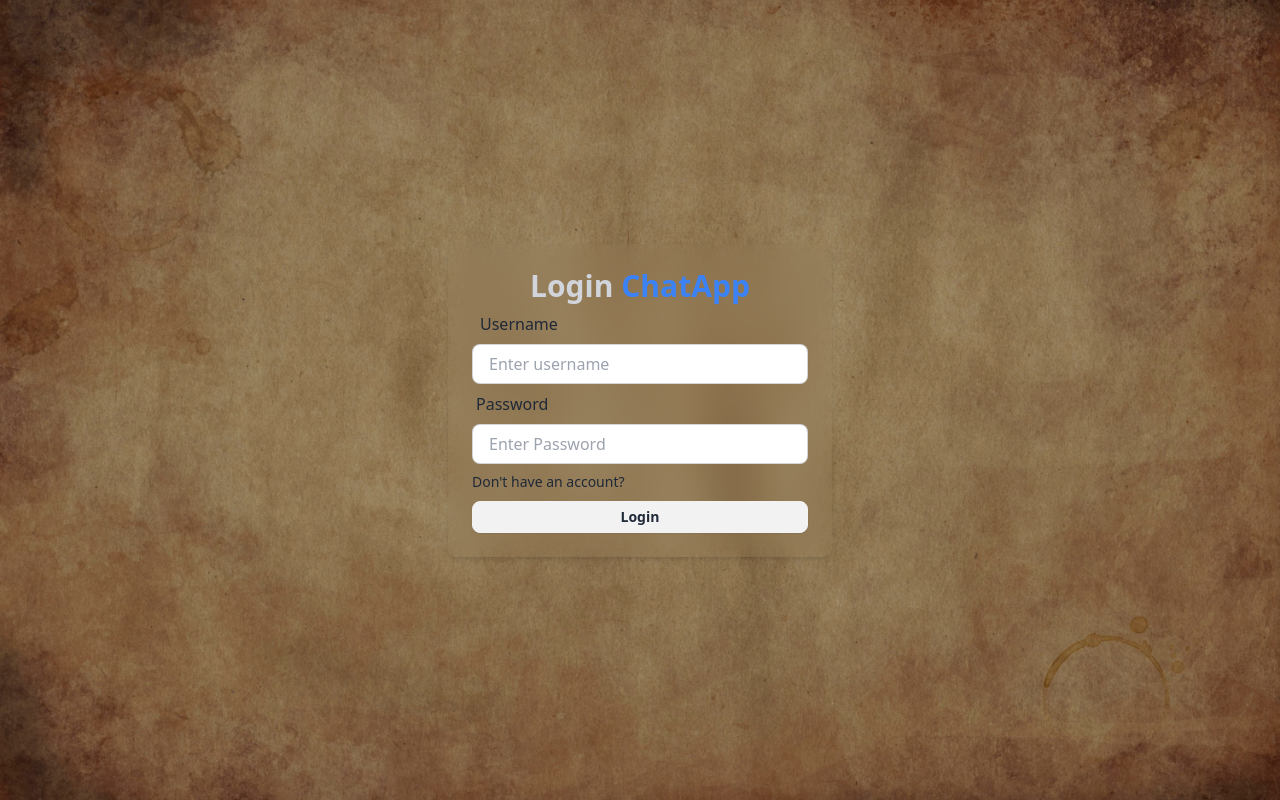
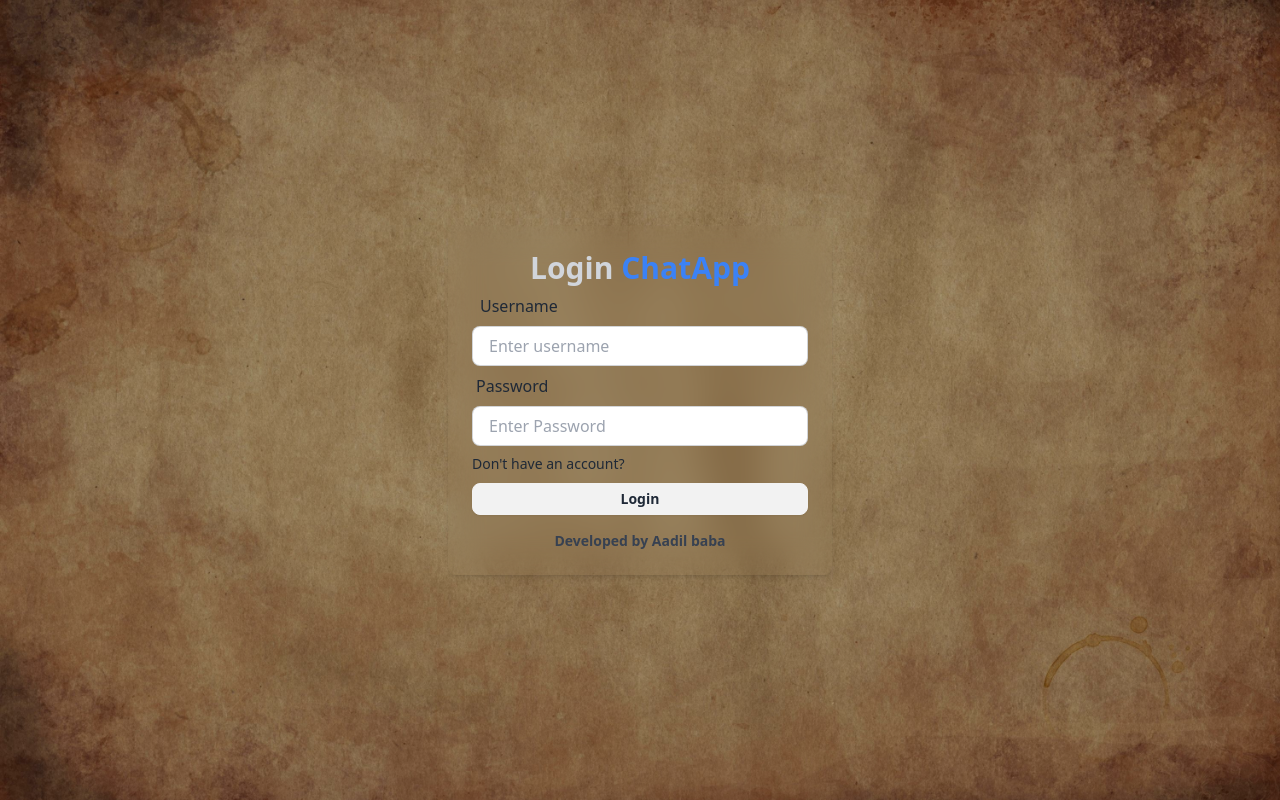
Before and after one commit to aadilbaba17/real_time_chat_app, a React (Vite) app in the folder frontend/: page /login in a window 1280 px wide. Built offline with nearby package versions, Linux system fonts and the light colour scheme.

Commit message:
socket fix

```diff
--- a/frontend/src/components/sidebar/Sidebar.jsx
+++ b/frontend/src/components/sidebar/Sidebar.jsx
@@ -11,6 +11,7 @@ const Sidebar = () => {
         <div className='divider px-3'></div>
         <Conversations/>
         <LogoutButton/>
+        <p className='text-center text-sm mt-4 align-center justify-center text-gray-700 font-semibold'>Developed by Aadil baba</p>
     </div>
   )
 }
--- a/frontend/src/pages/login/Login.jsx
+++ b/frontend/src/pages/login/Login.jsx
@@ -57,7 +57,9 @@ const Login = () => {
 						</button>
 					</div>
 				</form>
+				<p className='text-center text-sm mt-4 align-center justify-center text-gray-700 font-semibold'>Developed by Aadil baba</p>
 			</div>
+
 		</div>
 	);
 };
--- a/frontend/src/pages/signup/SignUp.jsx
+++ b/frontend/src/pages/signup/SignUp.jsx
@@ -70,8 +70,10 @@ await signup(inputs);
                     <button className='btn btn-block btn-sm mt-2'>Sign Up</button>
                 </div>
                 </form>
+                <p className='text-center text-sm mt-4 align-center justify-center text-gray-700 font-semibold'>Developed by Aadil baba</p>
 
         </div>
+
     </div>
   )
 }
```
